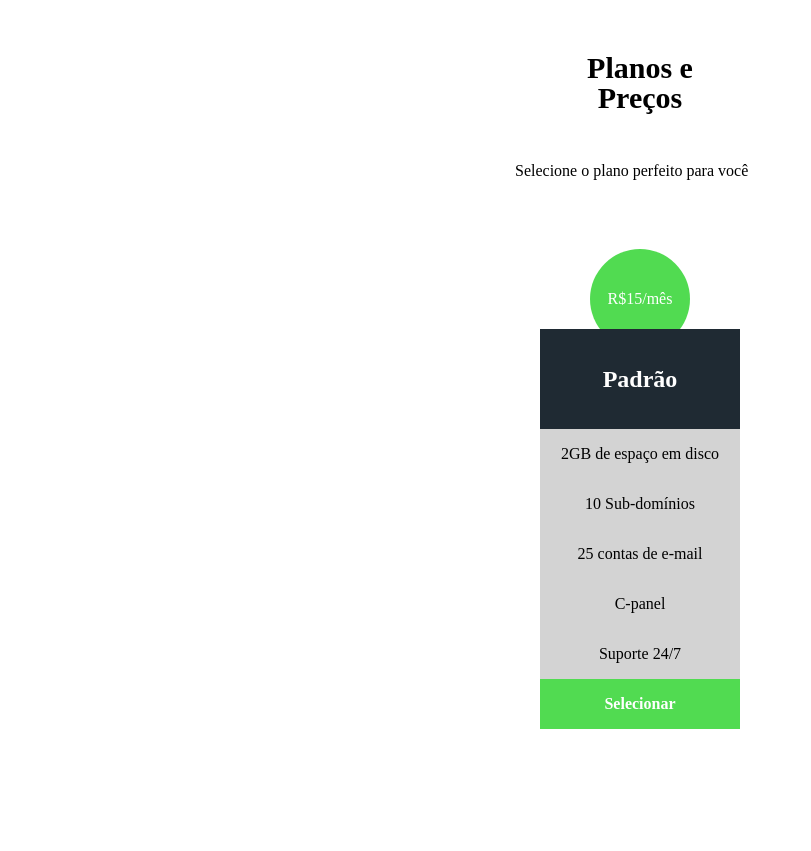
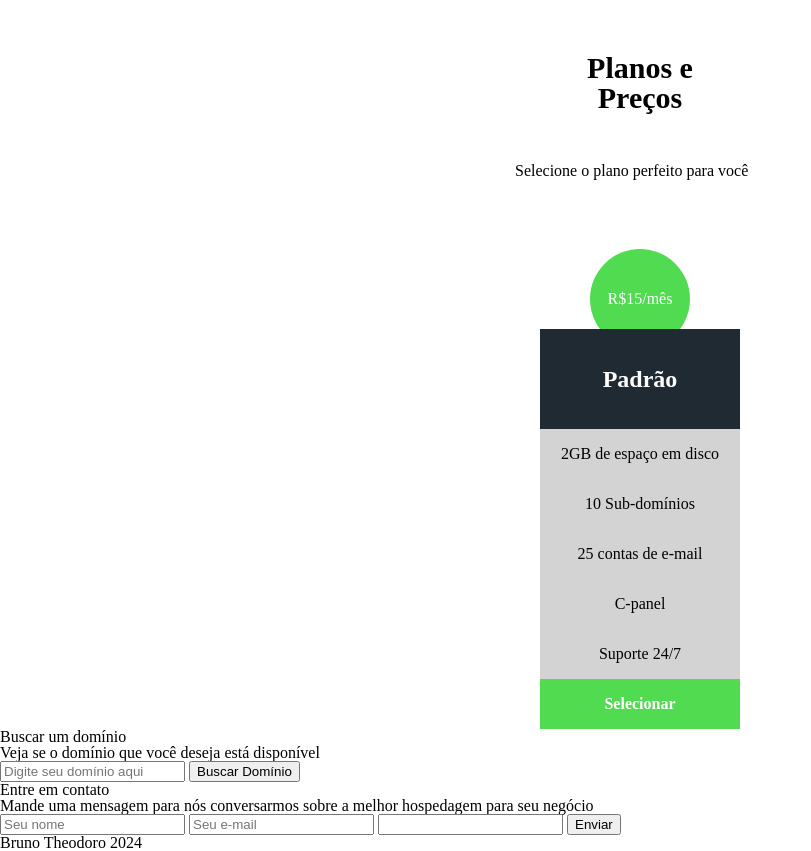
Before and after one commit to brunogalachetheodoro/Site-Empresa-Hospedagem, a plain HTML site: page index.html in a window 1280 px wide. Shown: the part 1362-2213 px from the top of the page, without its empty margins (0-811 px from the left). Before the commit the page ends 2091 px from the top, so only its background shows below. Drawn offline with nearby package versions, Linux system fonts and the light colour scheme.

Commit message:
adicionando informações a página

```diff
--- a/estilos/style.css
+++ b/estilos/style.css
@@ -60,7 +60,10 @@ nav > ul > li > a {
     justify-content: center;
     align-items: center;
     font-size: 20px;
+}
 
+.color {
+    background-color: #1f2a33;
 }
 
 /* Informações */
@@ -85,6 +88,11 @@ h1 {
     align-items: center;
     text-align: center;
     justify-content: center;
+    text-shadow: 1px 1px 5px black;
+}
+
+.h1info {
+    font-family: 60px;
 }
 
 .estilop {
--- a/index.html
+++ b/index.html
@@ -22,7 +22,7 @@
         </nav>
 
     </header>
-        <section class="imagemsection classsection">
+        <section class="imagemsection classsection ">
             <div class="alinhamentotexto">
                 <h1>HGT Host</h1>
                 <p>Os melhores planos para qualquer tipo de projeto</p>
@@ -78,5 +78,26 @@
                 </a>
             </div>
         </section>
+        <section>
+            <h1>Buscar um domínio</h1>
+            <p>Veja se o domínio que você deseja está disponível</p>
+            <form action="">
+                    <input type="text" name="dominio" id="dominio" placeholder="Digite seu domínio aqui">
+                    <input type="button" value="Buscar Domínio">
+            </form>
+        </section>
+        <section>
+            <h1>Entre em contato</h1>
+            <p>Mande uma mensagem para nós conversarmos sobre a melhor hospedagem para seu negócio</p>
+            <form action="">
+                <input type="text" name="nome" id="nome" placeholder="Seu nome">
+                <input type="email" name="email" id="email" placeholder="Seu e-mail">
+                <input type="text" name="texto" id="texto">
+                <input type="button" value="Enviar">
+            </form>
+        </section>
+        <footer>
+            <p>Bruno Theodoro 2024</p>
+        </footer>
 </body>
 </html>
```
